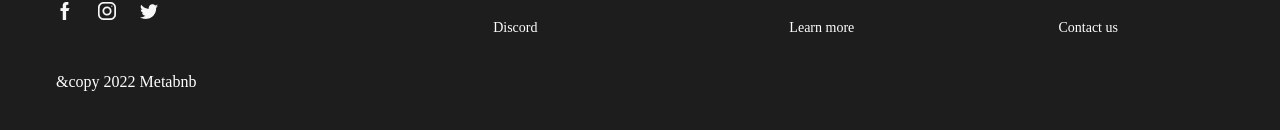
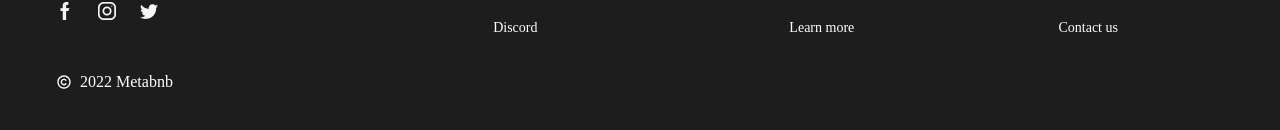
Before and after one commit to blessing986/HNG-Stage3-Task3, a React (Create React App) app: page /placeToStay in a window 1280 px wide. Shown: the part 2068-2198 px from the top of the page. Built offline with nearby package versions, Linux system fonts and the light colour scheme; a web font is replaced by a local one.

Commit message:
chore: updated code on copyright icon

```diff
--- a/src/App.js
+++ b/src/App.js
@@ -2,6 +2,7 @@ import React, { useState } from "react";
 import "./App.css";
 import Modal from "./components/Modal";
 import { Link } from 'react-router-dom'
+import { RiCopyrightLine } from "react-icons/ri";
 import placeToStay from "./pages/placeToStay";
 
 function App() {
@@ -439,9 +440,10 @@ function App() {
 
         </div>
 
-        <div className="text-white text-base mt-4 pl-10 md:pl-0">
+        <div className="flex items-center text-white text-base mt-4 pl-10 md:pl-0">
 
-          <span className="copyright">&copy</span> 2022 Metabnb
+          <div className="mr-2"> <RiCopyrightLine /> </div>
+          <p> 2022 Metabnb </p>
 
         </div>
 
--- a/src/pages/placeToStay.js
+++ b/src/pages/placeToStay.js
@@ -1,5 +1,6 @@
 import React, { useState } from "react";
 import Modal from "../components/Modal";
+import { RiCopyrightLine } from "react-icons/ri";
 import { Link } from 'react-router-dom'
 
 function placeToStay() {
@@ -635,9 +636,10 @@ function placeToStay() {
 
                 </div>
 
-                <div className="text-white text-base mt-4 pl-10 md:pl-0">
+                <div className="flex items-center text-white text-base mt-4 pl-10 md:pl-0">
 
-                    <span className="copyright">&copy</span> 2022 Metabnb
+                    <div className="mr-2"> <RiCopyrightLine /> </div>
+                    <p> 2022 Metabnb </p>
 
                 </div>
 
```
